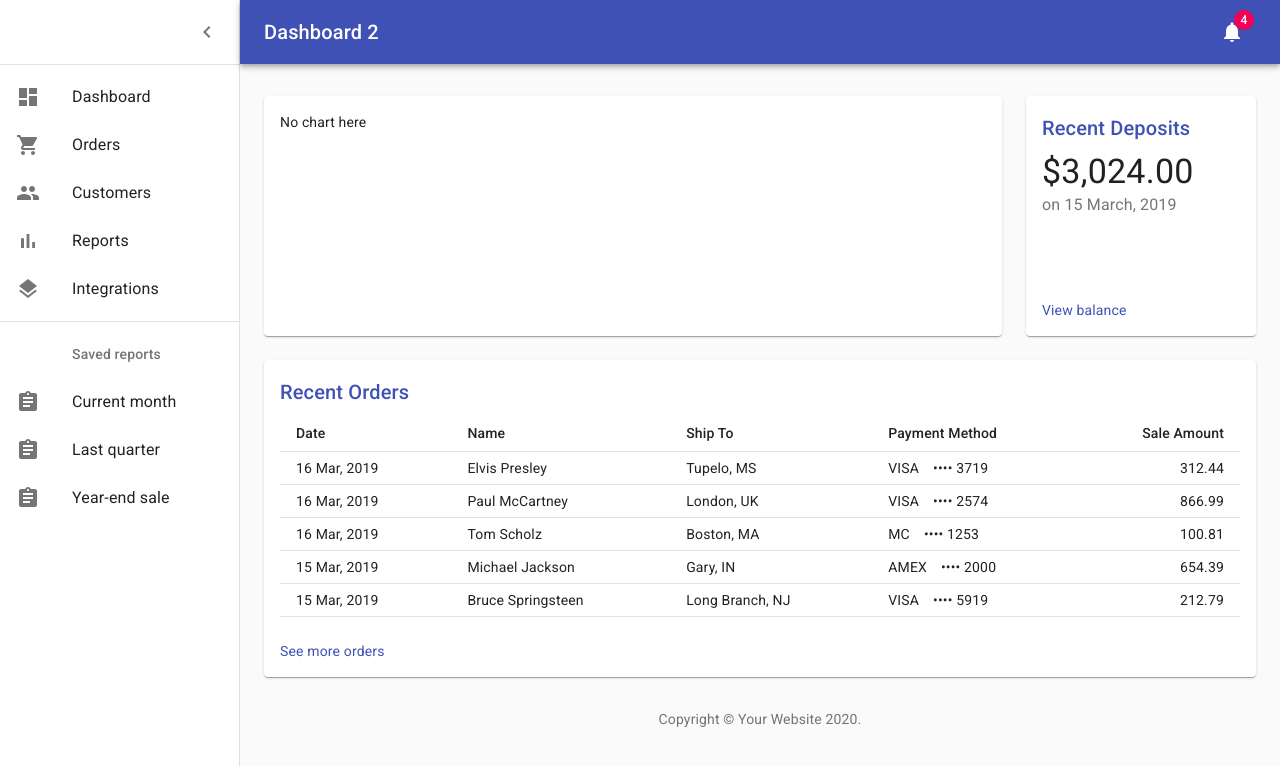
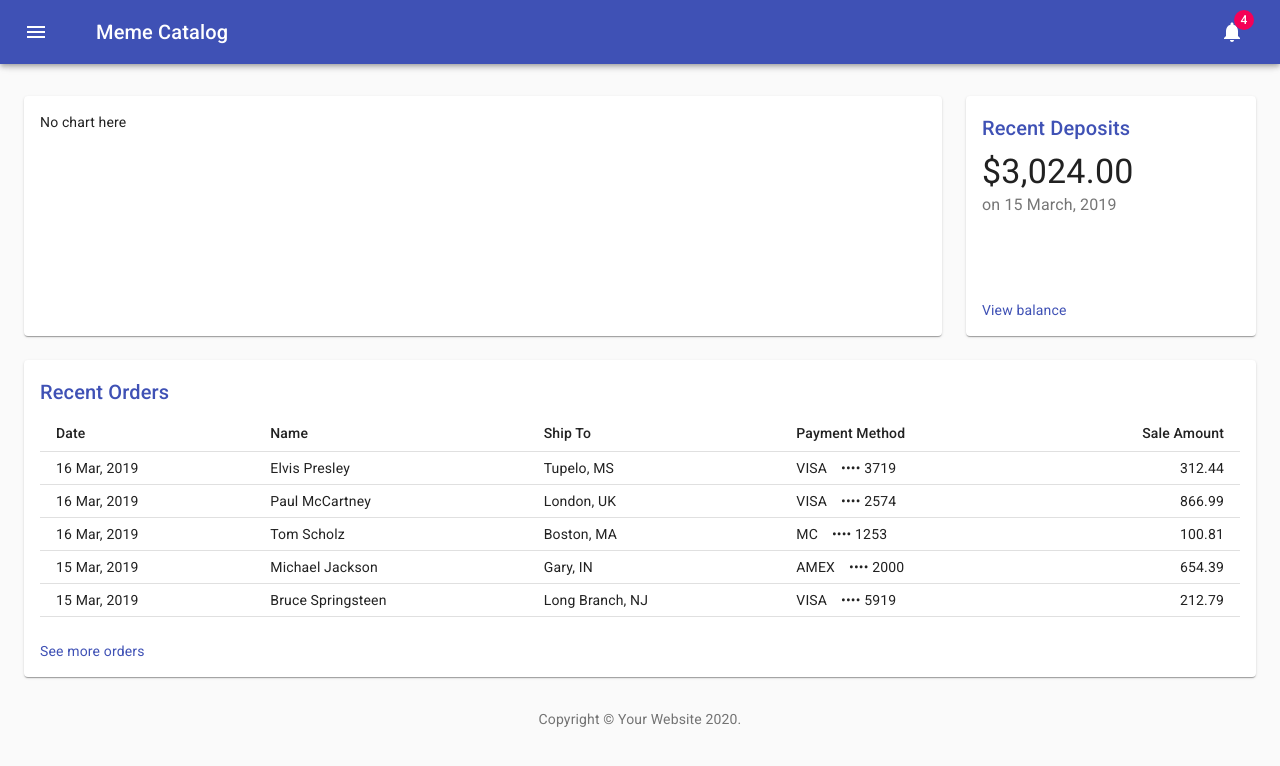
Before and after one commit to destan/meme-catalog, a React (Create React App) app: page / in a window 1280 px wide. Shown: the top 766 px of the page. Built offline with nearby package versions, Linux system fonts and the light colour scheme.

Commit message:
🌊🍓 Checkpoint ./README.md:8008005/217 ./src/App.js:8008005/488

```diff
--- a/src/App.js
+++ b/src/App.js
@@ -2,7 +2,7 @@ import React from 'react';
 import clsx from 'clsx';
 import { makeStyles } from '@material-ui/core/styles';
 import CssBaseline from '@material-ui/core/CssBaseline';
-import Drawer from '@material-ui/core/Drawer';
+import SwipeableDrawer from '@material-ui/core/SwipeableDrawer';
 import Box from '@material-ui/core/Box';
 import AppBar from '@material-ui/core/AppBar';
 import Toolbar from '@material-ui/core/Toolbar';
@@ -21,6 +21,8 @@ import NotificationsIcon from '@material-ui/icons/Notifications';
 import { mainListItems, secondaryListItems } from './listItems';
 import Deposits from './Deposits';
 import Orders from './Orders';
+
+const isIOS = process.browser && /iPad|iPhone|iPod/.test(navigator.userAgent);
 
 function Copyright() {
   return (
@@ -118,7 +120,7 @@ const useStyles = makeStyles(theme => ({
 
 export default function App() {
   const classes = useStyles();
-  const [open, setOpen] = React.useState(true);
+  const [open, setOpen] = React.useState(false);
   const handleDrawerOpen = () => {
     setOpen(true);
   };
@@ -142,7 +144,7 @@ export default function App() {
             <MenuIcon />
           </IconButton>
           <Typography component="h1" variant="h6" color="inherit" noWrap className={classes.title}>
-            Dashboard 2
+            Meme Catalog
           </Typography>
           <IconButton color="inherit">
             <Badge badgeContent={4} color="secondary">
@@ -151,11 +153,9 @@ export default function App() {
           </IconButton>
         </Toolbar>
       </AppBar>
-      <Drawer
-        variant="permanent"
-        classes={{
-          paper: clsx(classes.drawerPaper, !open && classes.drawerPaperClose),
-        }}
+      <SwipeableDrawer
+        disableBackdropTransition={!isIOS} disableDiscovery={isIOS}
+
         open={open}
       >
         <div className={classes.toolbarIcon}>
@@ -167,7 +167,7 @@ export default function App() {
         <List>{mainListItems}</List>
         <Divider />
         <List>{secondaryListItems}</List>
-      </Drawer>
+      </SwipeableDrawer>
       <main className={classes.content}>
         <div className={classes.appBarSpacer} />
         <Container maxWidth="lg" className={classes.container}>
```
Also changed, not shown: 1 other file (tests, documents, lock files or other folders).
